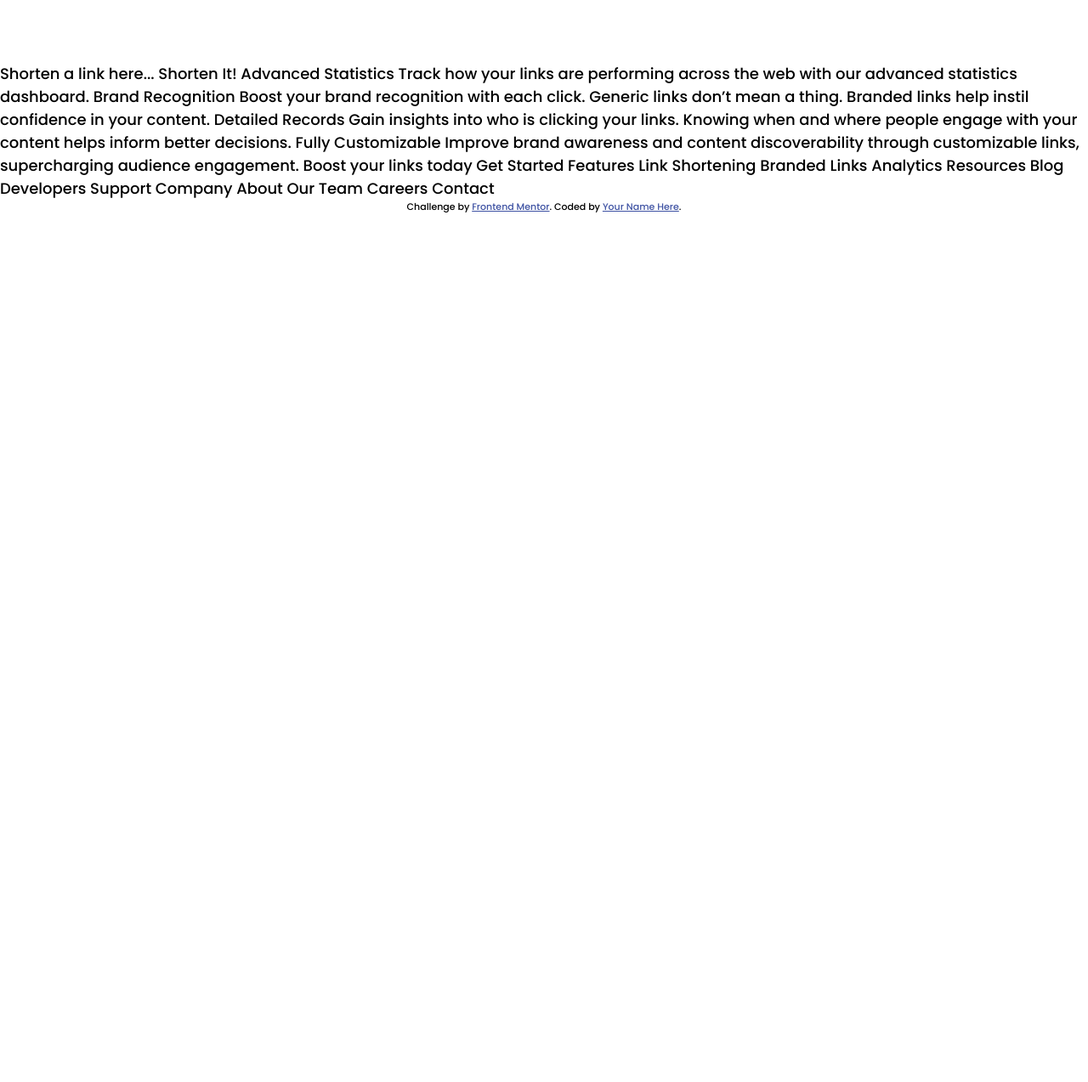
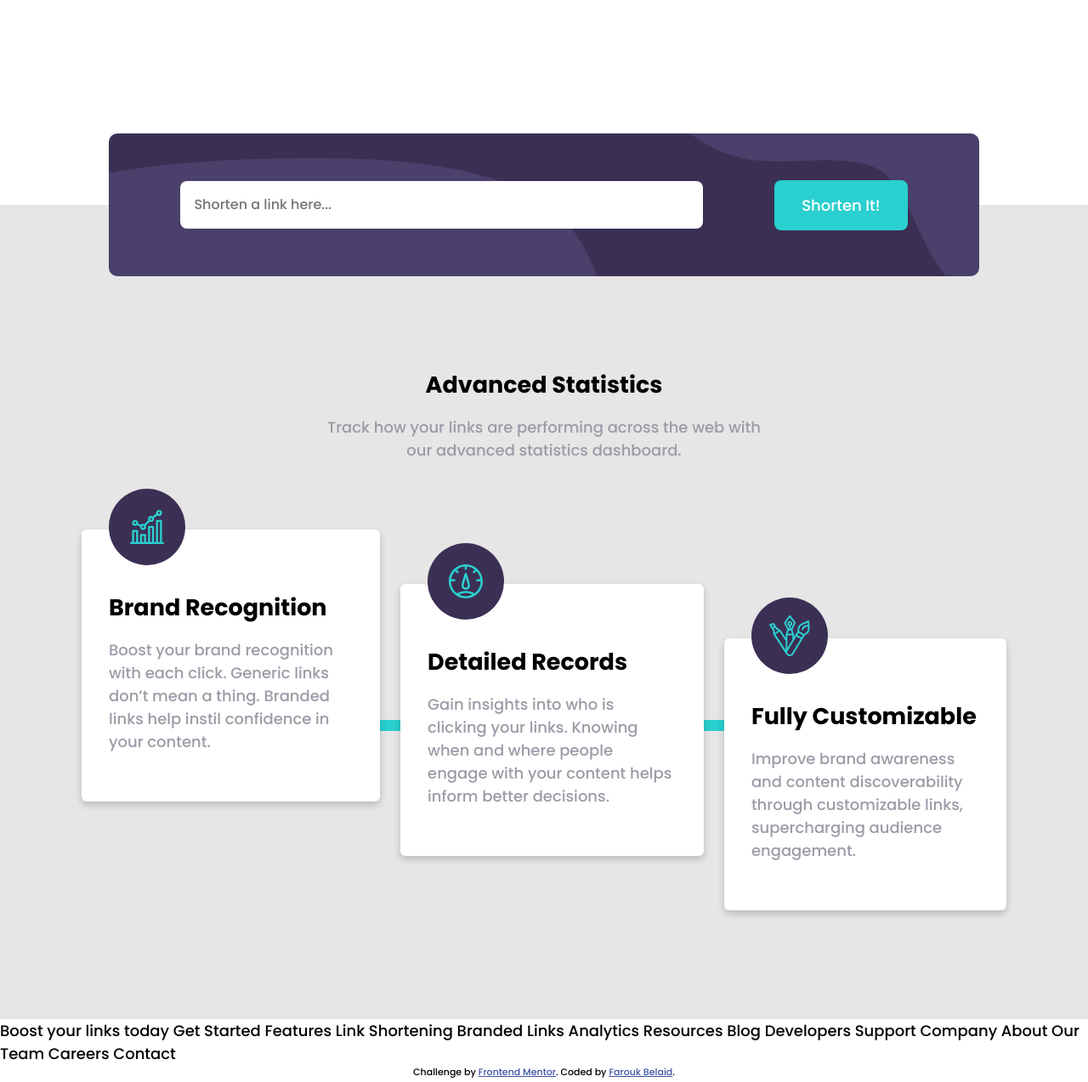
Before and after one commit to faroukbelaid09/url-shorten, a website built with webpack: page src/views/index.html in a window 1280 px wide. Shown: the part 664-1937 px from the top of the page at 85% size. Before the commit the page ends 964 px from the top, so only its background shows below. Built offline with nearby package versions, Linux system fonts and the light colour scheme; files whose address does not match are found by name.

Commit message:
Add short link & feature section

```diff
--- a/src/styles/header.scss
+++ b/src/styles/header.scss
@@ -1,6 +1,7 @@
 $nav-links-color: hsl(257, 7%, 63%);
 $nav-links-hover-color: hsl(257, 27%, 26%);
 $btn-bg-color: hsl(180, 66%, 49%);
+$btn-hover-bg-color: hsl(180, 60%, 72%);
 
 @mixin astyle {
   text-decoration: none;
@@ -15,7 +16,7 @@ header {
   display: flex;
   justify-content: space-between;
   align-items: center;
-  padding: 0 8rem;
+  padding: 0 6rem;
 
   a {
     @include astyle();
@@ -42,7 +43,7 @@ header {
       font-size: 16px;
       font-weight: bold;
       &:hover {
-        background-color: hsl(180, 60%, 72%);
+        background-color: $btn-hover-bg-color;
         color: white;
       }
     }
--- a/src/styles/main.scss
+++ b/src/styles/main.scss
@@ -1,9 +1,50 @@
 $btn-bg-color: hsl(180, 66%, 49%);
+$p-color: hsl(257, 7%, 63%);
+$btn-hover-bg-color: hsl(180, 60%, 72%);
+$feature-section-bg-color: hsl(0, 0%, 90%);
+$purpel-color: hsl(257, 27%, 26%);
 
+@mixin astyle {
+  background-color: $btn-bg-color;
+  color: white;
+  text-decoration: none;
+  &:hover {
+    background-color: $btn-hover-bg-color;
+    color: white;
+  }
+}
+
+@mixin feature-card {
+  position: relative;
+  z-index: 1;
+  background-color: white;
+  border-radius: 6px;
+  padding: 2rem;
+  height: 20rem;
+  box-shadow: 0 4px 8px 0 rgba(0,0,0,0.2);
+  transition: 0.3s;
+  .img-container {
+    width: 90px;
+    height: 90px;
+    border-radius: 50%;
+    background-color: $purpel-color;
+    display: flex;
+    justify-content: center;
+    align-items: center;
+    position: absolute;
+    top: -15%;
+  }
+
+  &:hover{
+    box-shadow: 0 12px 20px 0 rgba(0,0,0,0.2);
+  }
+}
+
+// CTA Section
 .cta-section {
   display: flex;
   margin: 5rem 0;
-  padding: 0 0 0 8rem;
+  padding: 0 0 0 6rem;
   overflow-x: hidden;
   .desc {
     flex: 1;
@@ -19,19 +60,13 @@ $btn-bg-color: hsl(180, 66%, 49%);
     }
     p {
       margin-bottom: 3rem;
-      color: hsl(0, 0%, 75%);
+      color: $p-color;
     }
 
     .cta-btn {
-      background-color: $btn-bg-color;
-      padding: 0.5rem 1.5rem;
+      padding: 0.8rem 1.8rem;
       border-radius: 20px;
-      color: white;
-      text-decoration: none;
-      &:hover {
-        background-color: hsl(180, 60%, 72%);
-        color: white;
-      }
+      @include astyle();
     }
   }
   .illustration-img {
@@ -39,3 +74,96 @@ $btn-bg-color: hsl(180, 66%, 49%);
     width: 0;
   }
 }
+
+// Short Link Section
+.short-link {
+  position: relative;
+  height: 10.5rem;
+  margin: 3rem 8rem 0 8rem;
+  div {
+    position: absolute;
+    left: 0;
+    right: 0;
+    top: 50%;
+    height: 100%;
+    border-radius: 10px;
+    background-image: url("../images/bg-shorten-desktop.svg");
+    background-repeat: no-repeat;
+    background-color: $purpel-color;
+    display: flex;
+    justify-content: space-evenly;
+    align-items: center;
+
+    input {
+      padding: 1.3rem 1rem;
+      border-radius: 8px;
+      outline: none;
+      border: none;
+      width: 60%;
+
+      &::placeholder {
+        font-family: "Poppins", sans-serif;
+        font-size: 1rem;
+      }
+    }
+
+    a {
+      padding: 1rem 2rem;
+      border-radius: 8px;
+      @include astyle();
+    }
+  }
+}
+
+// Feature Section
+.features {
+  padding: 12rem 0 3rem 0;
+  background-color: $feature-section-bg-color;
+  h1 {
+    text-align: center;
+    margin-bottom: 1rem;
+  }
+  span {
+    display: block;
+  }
+  p {
+    text-align: center;
+    color: $p-color;
+  }
+  .card-container {
+    position: relative;
+    margin: 5rem 6rem;
+    display: flex;
+
+    .feature-card-first {
+      @include feature-card();
+    }
+
+    .feature-card-seconde {
+      @include feature-card();
+      margin: 4rem 1.5rem 0 1.5rem;
+    }
+
+    .feature-card-third {
+      @include feature-card();
+      margin-top: 8rem;
+    }
+    &::after {
+      content: "";
+      position: absolute;
+      left: 0;
+      right: 0;
+      top: 50%;
+      height: 0.8rem;
+      background-color: hsl(180, 66%, 49%);
+    }
+
+    h1 {
+      margin-top: 2.5rem;
+      text-align: left;
+    }
+    p {
+      text-align: left;
+    }
+  }
+}
--- a/src/views/index.html
+++ b/src/views/index.html
@@ -29,7 +29,7 @@
     <header>
       <div class="nav-bar-container">
         <div class="logo">
-          <a href="#"><img src="images/logo.svg" alt="logo" /></a>
+          <a href="#"><img src="../images/logo.svg" alt="logo" /></a>
         </div>
         <nav>
           <ul>
@@ -49,36 +49,93 @@
         <div class="desc">
           <h1>More than just <span></span>shorter links</h1>
           <p>
-            Build your brand’s recognition and get detailed <span></span>insights on how your
-            links are performing.
+            Build your brand’s recognition and get detailed
+            <span></span>insights on how your links are performing.
           </p>
           <a href="#" class="cta-btn">Get Started</a>
         </div>
 
         <div class="illustration-img">
           <img
-            src="images/illustration-working.svg"
+            src="../images/illustration-working.svg"
             alt="illustration-working"
           />
         </div>
       </section>
+      <section class="short-link">
+        <div>
+          <input
+            type="url"
+            name="url"
+            id="url"
+            placeholder="Shorten a link here..."
+          />
+          <a href="#">Shorten It!</a>
+        </div>
+      </section>
+      <section class="features">
+        <h1>Advanced Statistics</h1>
+        <p>
+          Track how your links are performing across the web with
+          <span></span>our advanced statistics dashboard.
+        </p>
+        <div class="card-container">
+          <div class="feature-card-first">
+            <div class="img-container">
+              <img
+                src="../images/icon-brand-recognition.svg"
+                alt="brand-recognition"
+              />
+            </div>
+            <h1>Brand Recognition</h1>
+            <p>
+              Boost your brand recognition with each click. Generic links don’t
+              mean a thing. Branded links help instil confidence in your
+              content.
+            </p>
+          </div>
+
+          <div class="feature-card-seconde">
+            <div class="img-container">
+              <img
+                src="../images/icon-detailed-records.svg"
+                alt="brand-recognition"
+              />
+            </div>
+            <h1>Detailed Records</h1>
+            <p>
+              Gain insights into who is clicking your links. Knowing when and
+              where people engage with your content helps inform better
+              decisions.
+            </p>
+          </div>
+
+          <div class="feature-card-third">
+            <div class="img-container">
+              <img
+                src="../images/icon-fully-customizable.svg"
+                alt="brand-recognition"
+              />
+            </div>
+            <h1>Fully Customizable</h1>
+            <p>
+              Improve brand awareness and content discoverability through
+              customizable links, supercharging audience engagement.
+            </p>
+          </div>
+        </div>
+      </section>
     </main>
-    Shorten a link here... Shorten It! Advanced Statistics Track how your links
-    are performing across the web with our advanced statistics dashboard. Brand
-    Recognition Boost your brand recognition with each click. Generic links
-    don’t mean a thing. Branded links help instil confidence in your content.
-    Detailed Records Gain insights into who is clicking your links. Knowing when
-    and where people engage with your content helps inform better decisions.
-    Fully Customizable Improve brand awareness and content discoverability
-    through customizable links, supercharging audience engagement. Boost your
-    links today Get Started Features Link Shortening Branded Links Analytics
-    Resources Blog Developers Support Company About Our Team Careers Contact
+
+    Boost your links today Get Started Features Link Shortening Branded Links
+    Analytics Resources Blog Developers Support Company About Our Team Careers
+    Contact
 
     <div class="attribution">
       Challenge by
       <a href="https://www.frontendmentor.io?ref=challenge" target="_blank"
         >Frontend Mentor</a
-      >. Coded by <a href="#">Your Name Here</a>.
+      >. Coded by <a href="#">Farouk Belaid</a>.
     </div>
   </body>
 </html>
```
Also changed, not shown: src/js/index.js (+7 -0 lines), src/images/bg-boost-desktop.svg (renamed from images/bg-boost-desktop.svg), src/images/bg-boost-mobile.svg (renamed from images/bg-boost-mobile.svg), src/images/bg-shorten-desktop.svg (renamed from images/bg-shorten-desktop.svg), src/images/bg-shorten-mobile.svg (renamed from images/bg-shorten-mobile.svg), src/images/favicon-32x32.png (renamed from images/favicon-32x32.png), src/images/icon-brand-recognition.svg (renamed from images/icon-brand-recognition.svg), src/images/icon-detailed-records.svg (renamed from images/icon-detailed-records.svg), src/images/icon-facebook.svg (renamed from images/icon-facebook.svg), src/images/icon-fully-customizable.svg (renamed from images/icon-fully-customizable.svg), src/images/icon-instagram.svg (renamed from images/icon-instagram.svg), src/images/icon-pinterest.svg (renamed from images/icon-pinterest.svg), src/images/icon-twitter.svg (renamed from images/icon-twitter.svg), src/images/illustration-working.svg (renamed from images/illustration-working.svg), 1 more files.
